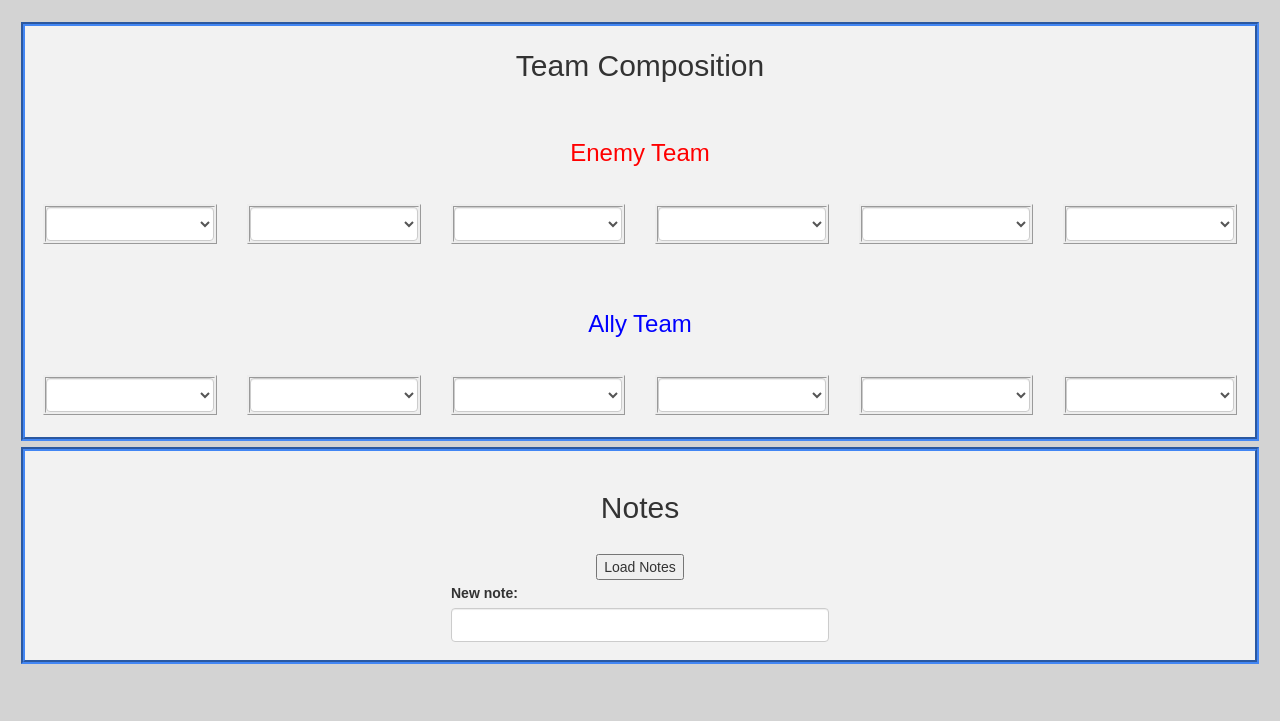
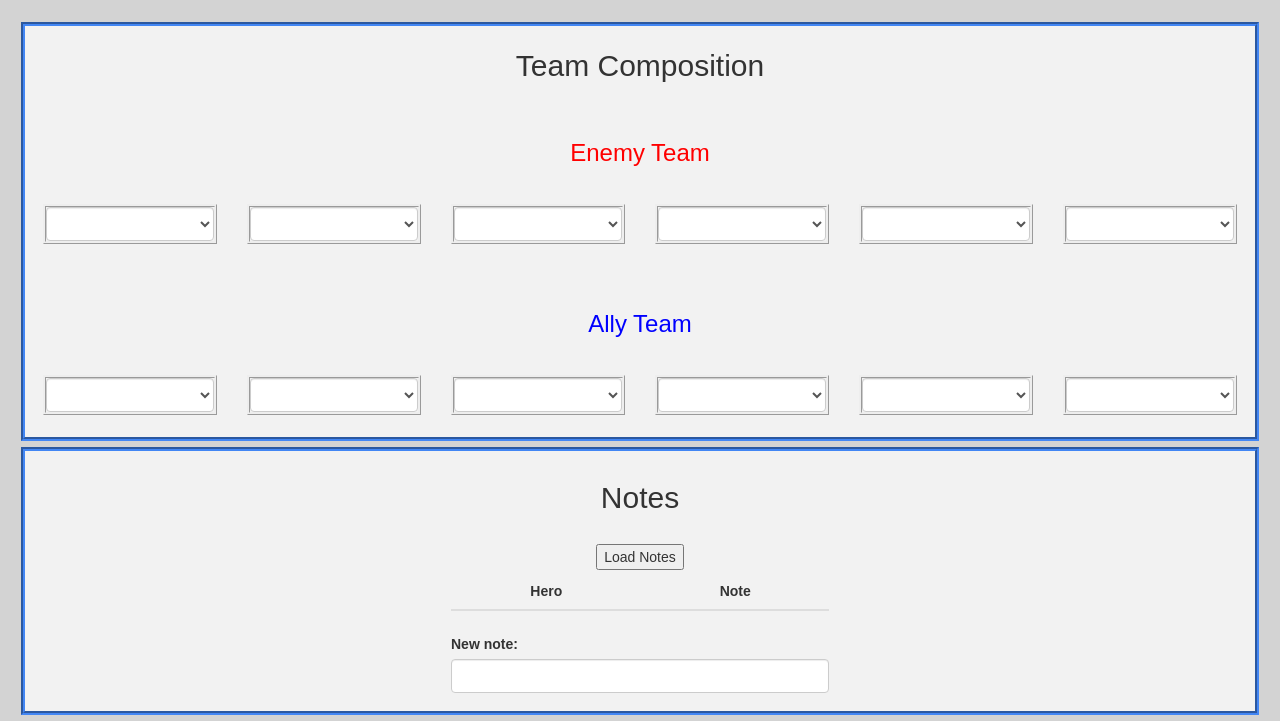
Before and after one commit to RaptureBTP/overwatch-calc, a website: page index.html in a window 1280 px wide. Shown: the part 956-1677 px from the top of the page. Before the commit the page ends 1626 px from the top, so only its background shows below. Drawn offline with nearby package versions, Linux system fonts and the light colour scheme.

Commit message:
Optimized and cleaned up loaded table

```diff
--- a/index.css
+++ b/index.css
@@ -11,6 +11,10 @@ img{
 hr{
     border: 3px solid #4286f4 !important;
 }
+th, td, .alert, .loadBtn{
+    text-align: center;
+}
+
 .jumbotron {
     background-color: #5492f5;
     /*background-color: grey;*/
@@ -19,11 +23,12 @@ hr{
 .row{
     margin: 3px; /* to prevent tiny horiz scrollbar when between col-lg and col-md */
 }
+.charName{
+    text-transform: capitalize;
+    text-align: center;
+}
 .enemyTeam, .allyTeam{
     border-style: ridge;
-}
-.alert{
-    text-align: center;
 }
 .clickable {
     cursor: pointer;
@@ -33,9 +38,6 @@ hr{
     margin: 6px;
     background-color: #f2f2f2;
 }
-.loadBtn{
-    text-align: center;
-}
 .genji, .mccree, .pharah, .reaper, .soldier76, .sombra, .tracer, .bastion, .hanzo, .junkrat, .mei, .torb, .widow, .dva, .orisa, .rein, .roadhog, .winston, .zarya, .ana, .lucio, .mercy, .symmetra, .zen{
     padding: 15px;
     font-weight: bold;
--- a/index.html
+++ b/index.html
@@ -252,11 +252,33 @@
     </div>
 
     <div class="lightClrContainer">
-        <h2 class="text-center" style="padding:20px;">Notes</h2>
+        <h2 class="text-center" style="padding:20px; margin: 10px;">Notes</h2>
         <div class="row">
             <div class="col-md-5"></div>
             <div class="col-md-2 loadBtn"><button ng-click="getNotes()">Load Notes</button></div>
             <div class="col-md-5"></div>
+        </div>
+        <div class="row">
+            <div class="col-md-4"></div>
+            <div class="col-md-4">
+                <div class="displayedNotes table-responsive">
+                    <table class="table">
+                        <thead>
+                        <tr>
+                            <th>Hero</th>
+                            <th>Note</th>
+                        </tr>
+                        </thead>
+                        <tbody>
+                            <tr ng-repeat="note in notes">
+                                <td class="charName">{{note.character}}</td>
+                                <td>{{note.text}}</td>
+                            </tr>
+                        </tbody>
+                    </table>
+                </div>
+            </div>
+            <div class="col-md-4"></div>
         </div>
         <div class="row">
             <div class="col-md-4"></div>
```
